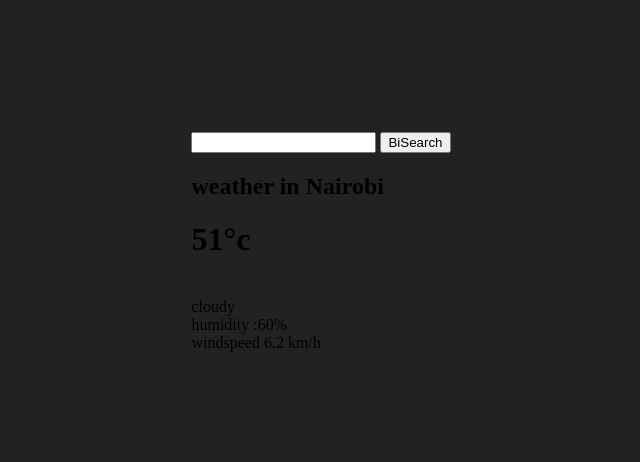
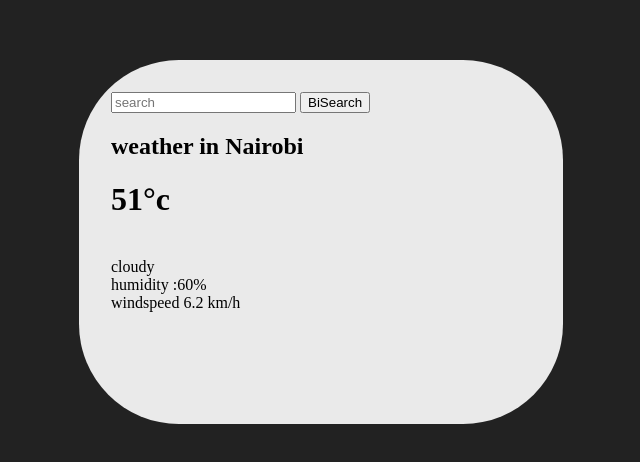
Before and after one commit to ndakalajulius/myproject, a plain HTML site: page index.html in a window 1280 px wide. Shown: the part 158-620 px from the top of the page, without its empty margins (319-959 px from the left). Drawn offline with Linux system fonts and the light colour scheme.

Commit message:
added placeholder to the search

```diff
--- a/index.html
+++ b/index.html
@@ -11,7 +11,7 @@
 <body>
 	<div class="card">
 		<div class="search"></div>
-		<input type="text" class="search bar">
+		<input type="text" class="search bar" placeholder="search">
 		<button>BiSearch</button>
 	<div>
 		<div class="weather"></div>
--- a/main.css
+++ b/main.css
@@ -6,3 +6,12 @@ body{
     margin: 0px;
     background: #222;
 }
+.card{
+    background: #eaeaea;
+    padding: 2em;
+    border-radius: 100px;
+    width: 80%;
+    max-width: 420px;
+    height: 300px;
+    margin: 1em;
+}
```
